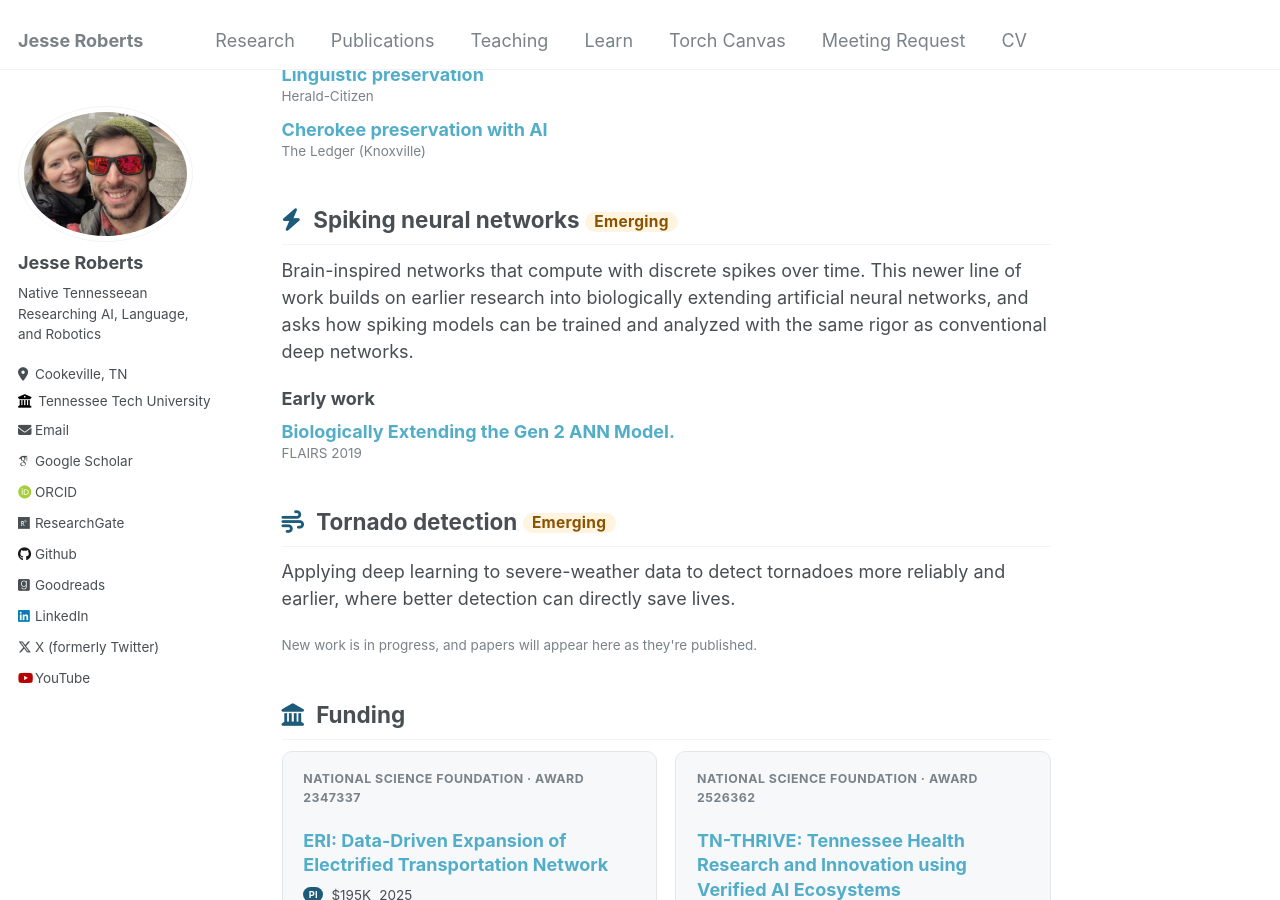
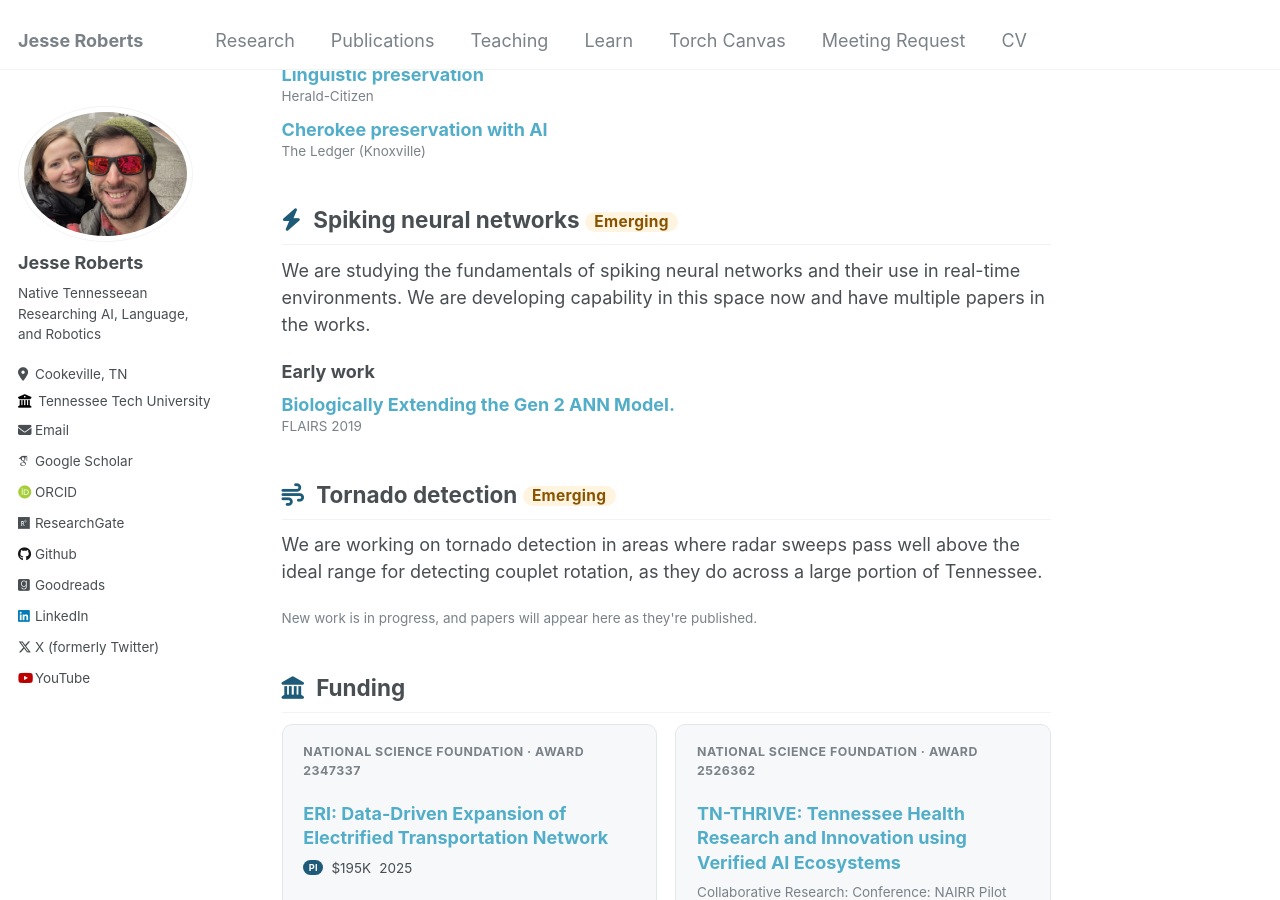
Before and after one commit to JesseTNRoberts/New-site-test, a Jekyll site: the page built from _pages/research.html, in a window 1280 px wide and 900 px high, scrolled down 2084 px. Built offline with Jekyll 4.4.1, drawn with Linux system fonts in a browser that asks for light colours; some web fonts are replaced.

Commit message:
Research: Jesse's SNN and tornado summaries, more SNN keywords
Replaces the two draft summaries with Jesse's wording and adds
'spike' and 'neuromorphic' to the spiking area's keywords.

Co-Authored-By: Claude Opus 5.5 <noreply@anthropic.com>
Claude-Session: https://claude.ai/code/session_01CAkihPHNU98g8fgcC2n9mE

```diff
--- a/_data/research.yml
+++ b/_data/research.yml
@@ -75,21 +75,19 @@ areas:
     title: Spiking neural networks
     icon: fas fa-bolt
     emerging: true
-    # DRAFT: please review
     summary: >-
-      Brain-inspired networks that compute with discrete spikes over time. This newer line of work
-      builds on earlier research into biologically extending artificial neural networks, and asks
-      how spiking models can be trained and analyzed with the same rigor as conventional deep networks.
-    keywords: [spiking, gen 2 ann]
+      We are studying the fundamentals of spiking neural networks and their use in real-time
+      environments. We are developing capability in this space now and have multiple papers in
+      the works.
+    keywords: [spiking, spike, neuromorphic, gen 2 ann]
 
   - id: tornado
     title: Tornado detection
     icon: fas fa-wind
     emerging: true
-    # DRAFT: please review
     summary: >-
-      Applying deep learning to severe-weather data to detect tornadoes more reliably and earlier,
-      where better detection can directly save lives.
+      We are working on tornado detection in areas where radar sweeps pass well above the ideal
+      range for detecting couplet rotation, as they do across a large portion of Tennessee.
     keywords: [tornado, severe weather, radar]
 
 # Grants: shown on the Research page (Funding) and generated into the CV's Grants section.
```
